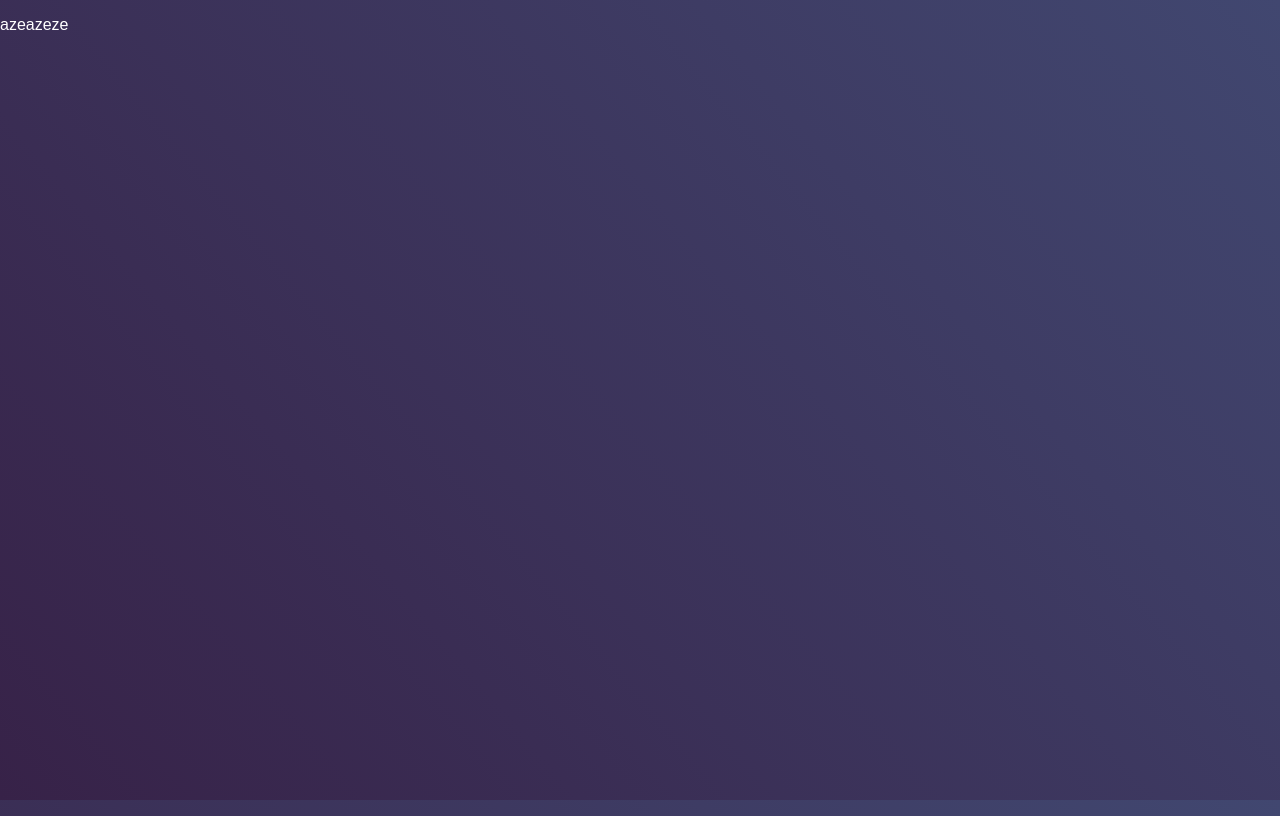
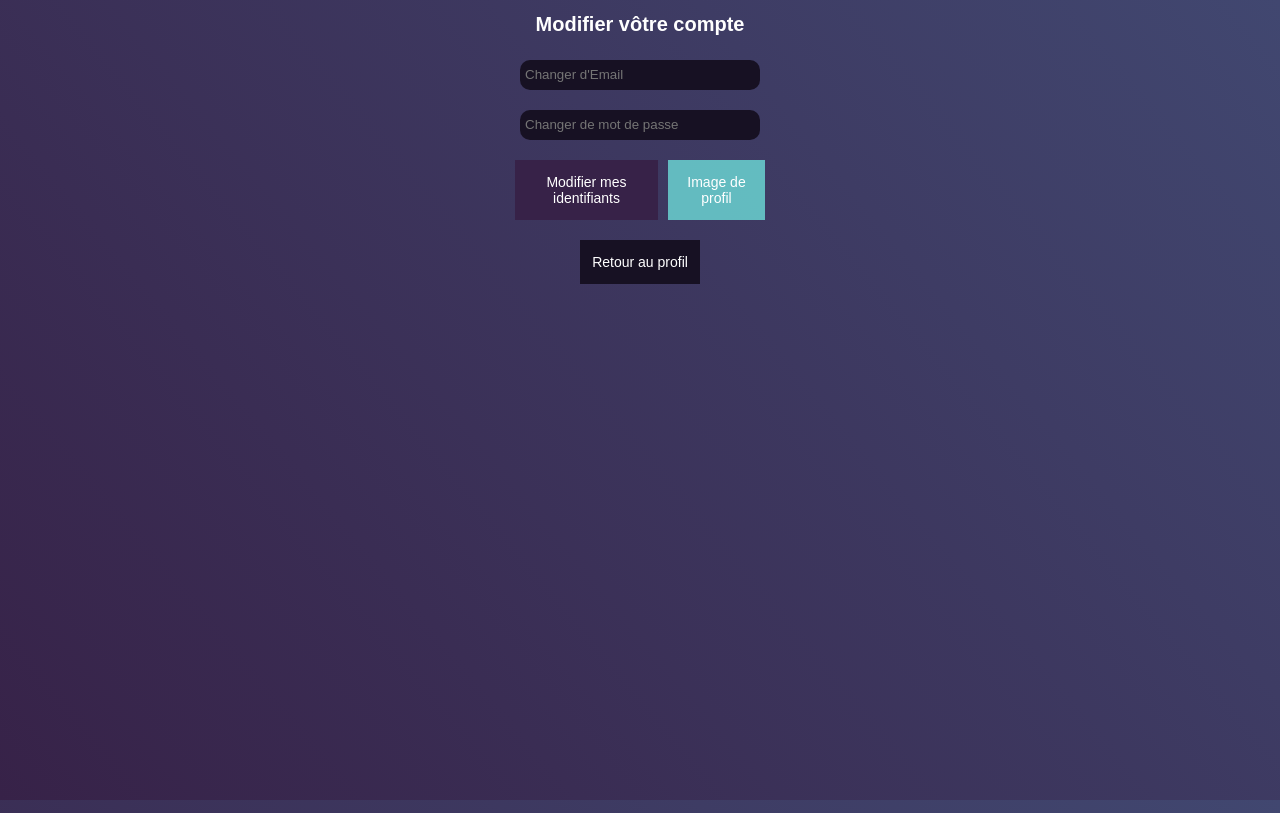
Before and after one commit to MaximeChouvier/OPC7_Groupomania, a Vue app in the folder front/: page /EditAccount in a window 1280 px wide. Built offline with nearby package versions, Linux system fonts and the light colour scheme; sample sign-in values are in the browser's storage.

Commit message:
Pages profil côté front DONE, wip fonctionnalitées

```diff
--- /dev/null
+++ b/front/src/components/EditAccount.vue
@@ -0,0 +1,76 @@
+<template>
+    <div class="editnav">
+      <h1>Modifier vôtre compte</h1>
+
+    <div class="editForm">
+      <input type="text" class="formInput" name="Login.Email" v-model="email" placeholder="Changer d'Email">
+      <input type="password" class="formInput" name="Login.Email" v-model="email" placeholder="Changer de mot de passe">
+
+      <div class="buttonZone">
+        <button class="EditAccountButton">Modifier mes identifiants</button>
+        <button class="EditImage">Image de profil</button>
+      </div>
+    </div>
+    <div class="centered">
+      <router-link to="/Profile"><button class="Backtoprofile">Retour au profil</button></router-link>
+    </div>
+
+
+
+    </div>
+</template>
+
+<script>
+export default {
+  name: 'EditAccount',
+}
+
+</script>
+
+<style scoped>
+h1{
+   font-size: 20px;
+   text-align: center;
+}
+.editForm{
+  margin:auto;
+  display: flex;
+  max-width: 260px;
+  flex-wrap: wrap;
+  align-content: center;
+  justify-content: space-around;
+}
+.formInput{
+  width: 100%;
+  margin: 10px;
+  height: 20px;
+}
+
+.buttonZone{
+  display: flex;
+}
+.EditImage{
+  background-color:#75faedad ;
+  margin: 10px 5px 0px 5px;
+}
+.EditAccountButton{
+  background-color:#372248 ;
+  margin: 10px 5px 0px 5px;
+}
+.Backtoprofile{
+  background-color:#171123 ;
+  text-align: center;
+}
+button{
+  color:white;
+  border: none;
+  padding: 14px 12px;
+  font-size: 14px;
+}
+.centered{
+margin-top: 20px;
+display: flex;
+align-items: center;
+justify-content: center;
+}
+</style>
--- a/front/src/components/ProfilePostlist.vue
+++ b/front/src/components/ProfilePostlist.vue
@@ -1,6 +1,8 @@
 <template>
     <div class="ProfilePostlist">
-        <router-link to="/Feed"><button class="GetBackToFeed">Quitter le profil</button></router-link>
+        <div class="centered">
+            <router-link to="/Feed"><h2 class="GetBackToFeed">Quitter le profil</h2></router-link>
+        </div>
 
         <h2 class="userPost_Title">Cet utilisateur à posté ;</h2>
         <div class="postInjection">
@@ -47,11 +49,14 @@ export default {
 
 <style scoped>
 .GetBackToFeed{
-    color: black;
-    border: none;
-    text-decoration: none;
-    padding: 9px 15px;
-    text-align: center;
+    color: #78FFF1;
+    font-size: 20px;
+}
+.centered{
+margin-top: 10px;
+display: flex;
+align-items: center;
+justify-content: center;
 }
 .userPost_Title{
     text-align: center;
--- a/front/src/components/Profileheader.vue
+++ b/front/src/components/Profileheader.vue
@@ -5,7 +5,7 @@
             <h1 class="ProfileHeader_UserName">Chouvier Maxime</h1>
         </div>
         <div class="ProfileHeader_bottom">
-            <button class="ProfileHeader_EditUser">Editer son compte</button>
+            <router-link to="/EditAccount"><button class="ProfileHeader_EditUser">Editer son compte</button></router-link>
             <button class="ProfileHeader_RemoveUser">Supprimer son compte</button>
         </div>
    </div>
@@ -40,11 +40,11 @@ img{
     min-height: 70px;
 }
 button {
-    color: #78FFF1;
     border: none;
     text-decoration: none;
-    padding: 9px 15px;
+    padding: 12px 15px;
     text-align: center;
+    font-size: 14px;
 }
 .ProfileHeader_EditUser{
     background-color: #414770 ;
--- a/front/src/views/EditAccount.vue
+++ b/front/src/views/EditAccount.vue
@@ -1,15 +1,15 @@
 <template>
   <div class="profile">
-      <p>azeazeze</p>
+      <EditAccount/>
   </div>
 </template>
 
 <script>
+import EditAccount from '@/components/EditAccount.vue'
 
 export default {
-  name: 'EditAccount',
   components: {
-
+      EditAccount
   }
 }
 </script>
--- a/front/src/views/Profile.vue
+++ b/front/src/views/Profile.vue
@@ -2,25 +2,21 @@
   <div class="profile">
     <ProfileHeader/>
     <ProfilePostlist/>
-    <FeedNav/>
   </div>
 </template>
 
 <script>
 import ProfileHeader from '@/components/Profileheader.vue'
 import ProfilePostlist from "@/components/ProfilePostlist.vue"
-import FeedNav from "@/components/FeedNav.vue"
 
 export default {
   name: 'Profile',
   components: {
-    ProfileHeader, ProfilePostlist, FeedNav
+    ProfileHeader, ProfilePostlist
   }
 }
 </script>
 
 <style scoped>
-html,body{
 
-}
 </style>
```
